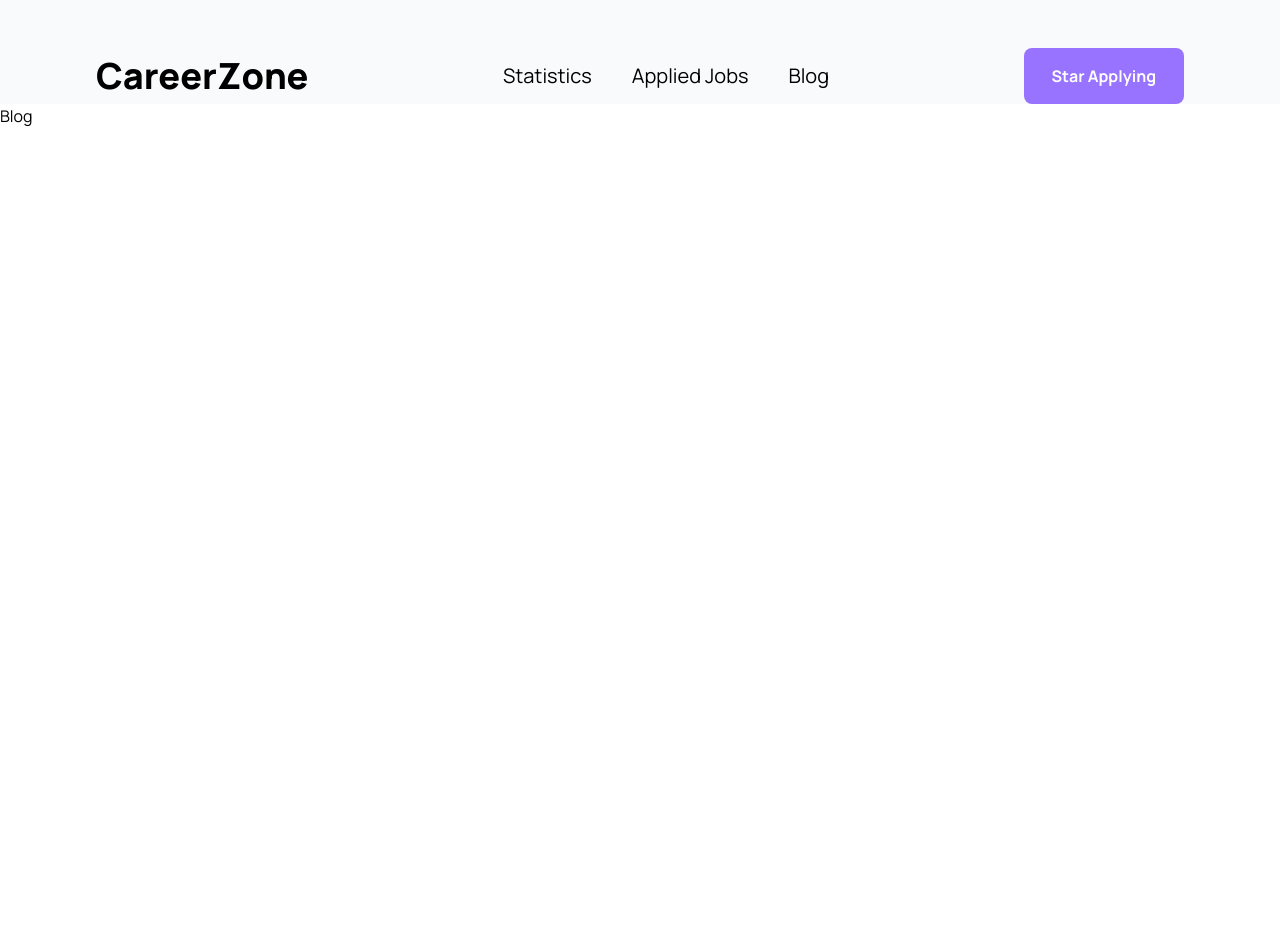
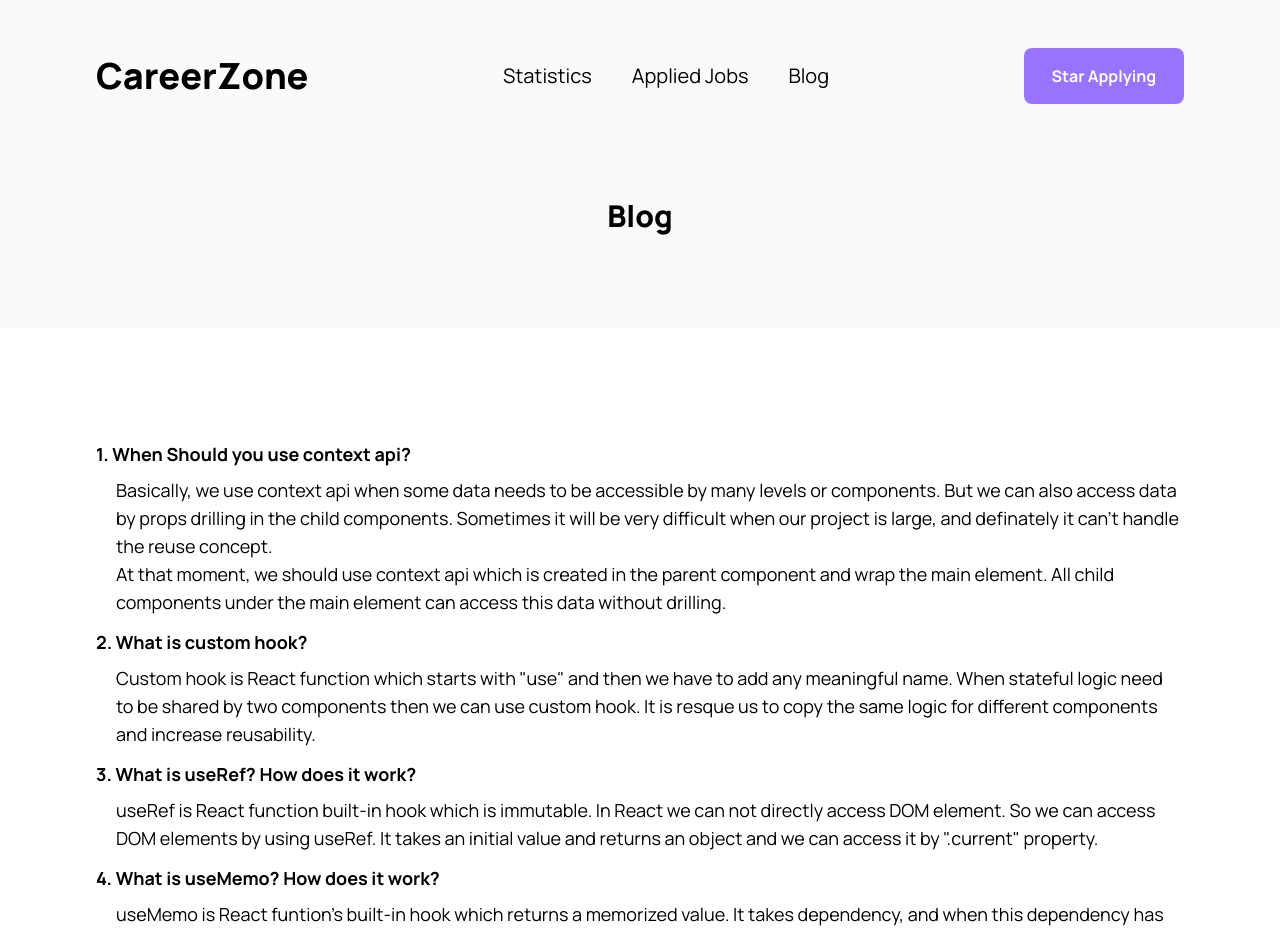
Before and after one commit to mdashraful/career-zone, a React (Vite) app: page /blog in a window 1280 px wide. Shown: the top 933 px of the page. Before the commit the page ends 800 px from the top, so only its background shows below. Built offline with nearby package versions, Linux system fonts and the light colour scheme.

Commit message:
Blog page completed

```diff
--- a/src/components/AppliedJobs/AppliedJobs.jsx
+++ b/src/components/AppliedJobs/AppliedJobs.jsx
@@ -1,9 +1,15 @@
 import React from 'react';
+import SinglePageBanner from '../SinglePageBanner/SinglePageBanner';
 
 const AppliedJobs = () => {
     return (
         <div>
-            applied jobs
+            <div className='bg-gray-50 md:px-24 px-5 m-auto'>
+                <SinglePageBanner>Applied Jobs</SinglePageBanner>
+            </div>
+            <div className='md:px-24 px-5 m-auto py-28'>
+
+            </div>
         </div>
     );
 };
--- a/src/components/Blog/Blog.jsx
+++ b/src/components/Blog/Blog.jsx
@@ -1,9 +1,48 @@
 import React from 'react';
+import SinglePageBanner from '../SinglePageBanner/SinglePageBanner';
 
 const Blog = () => {
     return (
         <div>
-            Blog
+            <div className='bg-gray-50 md:px-24 px-5 m-auto'>
+                <SinglePageBanner>Blog</SinglePageBanner>
+            </div>
+            <div className='md:px-24 px-5 m-auto py-28'>
+                <div className="mb-3">
+                    <h3 className="font-bold text-gradient text-lg">
+                        1. When Should you use context api?
+                    </h3>
+                    <p className="ml-5 mt-2 text-lg">
+                        Basically, we use context api when some data needs to be accessible by many levels or components. But we can also access data by props drilling in the child components. Sometimes it will be very difficult when our project is large, and definately it can't handle the reuse concept. <br />
+                        At that moment, we should use context api which is created in the parent component and wrap the main element. All child components under the main element can access this data without drilling.
+                    </p>
+                </div>
+                <div className="mb-3">
+                    <h3 className="font-bold text-gradient text-lg">
+                        2. What is custom hook?
+                    </h3>
+                    <p className="ml-5 mt-2 text-lg">
+                        Custom hook is React function which starts with "use" and then we have to add any meaningful name. When stateful logic need to be shared by two components then we can use custom hook. It is resque us to copy the same logic for different components and increase reusability.
+                    </p>
+                </div>
+                <div className="mb-3">
+                    <h3 className="font-bold text-gradient text-lg">
+                        3. What is useRef? How does it work?
+                    </h3>
+                    <p className="ml-5 mt-2 text-lg">
+                        useRef is React function built-in hook which is immutable. In React we can not directly access DOM element. So we can access DOM elements by using useRef. It takes an initial value and returns an object and we can access it by ".current" property.
+                    </p>
+                </div>
+                <div className="mb-3">
+                    <h3 className="font-bold text-gradient text-lg">
+                        4. What is useMemo? How does it work?
+                    </h3>
+                    <p className="ml-5 mt-2 text-lg">
+                        useMemo is React funtion's built-in hook which returns a memorized value. It takes dependency, and when this dependency has changed it recomputes the value. <br />
+                        This function helps to avoid costly calculations on every rendering.
+                    </p>
+                </div>
+            </div>
         </div>
     );
 };
--- a/src/components/Header/Header.jsx
+++ b/src/components/Header/Header.jsx
@@ -1,6 +1,5 @@
 import React from 'react';
-import { Link } from 'react-router-dom';
-
+import { Link, NavLink } from 'react-router-dom';
 
 const Header = () => {
     return (
@@ -11,9 +10,9 @@ const Header = () => {
                 </Link>
             </div>
             <div className='text-xl'>
-                <a href="/statistics" className='px-5'>Statistics</a>
-                <a href="/applied-jobs" className='px-5'>Applied Jobs</a>
-                <a href="/blog" className='px-5'>Blog</a>
+                <NavLink to="/statistics" className='px-5'>Statistics</NavLink>
+                <NavLink to="/applied-jobs" className='px-5'>Applied Jobs</NavLink>
+                <NavLink to="/blog" className='px-5'>Blog</NavLink>
             </div>
             <div>
                 <button className='btn-primary'>Star Applying</button>
--- a/src/components/Statistics/Statistics.jsx
+++ b/src/components/Statistics/Statistics.jsx
@@ -1,9 +1,15 @@
 import React from 'react';
+import SinglePageBanner from '../SinglePageBanner/SinglePageBanner';
 
 const Statistics = () => {
     return (
         <div>
-            Statistics
+            <div className='bg-gray-50 md:px-24 px-5 m-auto'>
+                <SinglePageBanner>Statistics</SinglePageBanner>
+            </div>
+            <div className='md:px-24 px-5 m-auto py-28'>
+
+            </div>
         </div>
     );
 };
```
